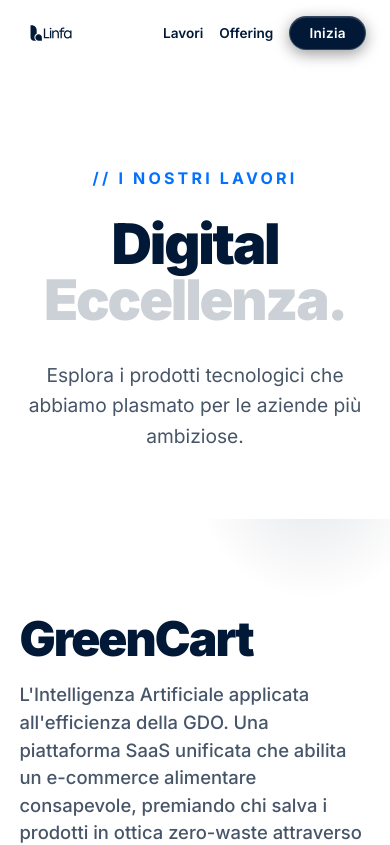
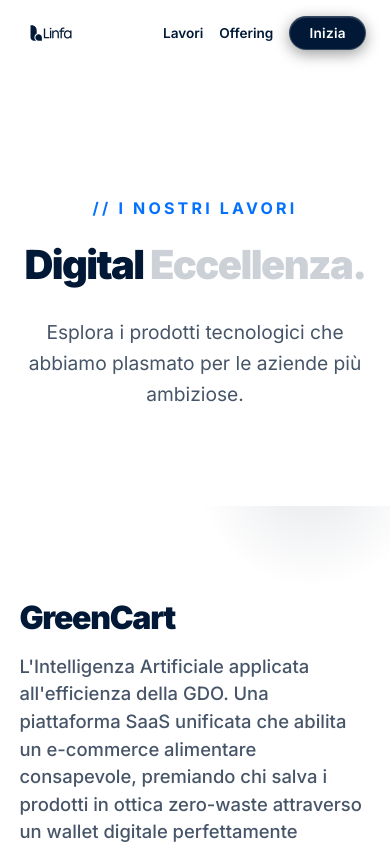
Before and after one commit to giorgior96/linfa_landing, a React (Vite) app: page /portfolio in a window 390 px wide. Shown: the top 845 px of the page. Built offline with nearby package versions, Linux system fonts and the light colour scheme.

Commit message:
fix: clamp mobile typography sizing and CSS grid overflows to prevent layout breaking on small devices

```diff
--- a/src/App.jsx
+++ b/src/App.jsx
@@ -33,7 +33,7 @@ const VisionSection = () => {
   return (
     <section ref={ref} className="section theme-light" style={{ minHeight: '100vh', display: 'flex', alignItems: 'center', justifyContent: 'center', padding: '8rem 0' }}>
       <div style={{ padding: '0 5%' }}>
-        <h2 style={{ fontSize: 'clamp(2.5rem, 6.5vw, 6.5rem)', maxWidth: '1400px', textAlign: 'center', lineHeight: 1.15, fontWeight: 900, letterSpacing: '-0.04em', margin: 0 }}>
+        <h2 style={{ fontSize: 'clamp(2rem, 6.5vw, 6.5rem)', maxWidth: '1400px', textAlign: 'center', lineHeight: 1.15, fontWeight: 900, letterSpacing: '-0.04em', margin: 0 }}>
           {words.map((word, i) => {
             const start = i / (words.length + 3);
             const end = start + (1 / (words.length + 3));
@@ -147,7 +147,7 @@ const PhasesInteractive = () => {
               transition={{ duration: 0.6, ease: "easeOut" }}
               style={{ position: 'relative', zIndex: 1 }}
             >
-              <h3 style={{ fontSize: 'clamp(2.2rem, 3.5vw, 3.5rem)', color: '#011936', fontWeight: 900, marginBottom: '1.5rem', lineHeight: 1, letterSpacing: '-0.04em' }}>
+              <h3 style={{ fontSize: 'clamp(1.8rem, 3.5vw, 3.5rem)', color: '#011936', fontWeight: 900, marginBottom: '1.5rem', lineHeight: 1, letterSpacing: '-0.04em' }}>
                 {phase.title}
               </h3>
               <p style={{ color: '#475569', fontSize: 'clamp(1.1rem, 1.4vw, 1.35rem)', lineHeight: 1.7, fontWeight: 500, maxWidth: '850px', margin: 0 }}>
@@ -311,7 +311,7 @@ const OfferingsInteractive = () => {
           animate={{ opacity: 1, y: 0 }}
           exit={{ opacity: 0, y: -30, transition: { duration: 0.2 } }}
           transition={{ duration: 0.5, staggerChildren: 0.1 }}
-          style={{ display: 'grid', gridTemplateColumns: 'repeat(auto-fit, minmax(420px, 1fr))', gap: '3rem' }}
+          style={{ display: 'grid', gridTemplateColumns: 'repeat(auto-fit, minmax(min(100%, 420px), 1fr))', gap: '3rem' }}
         >
           {currentItems.map((item, idx) => {
             const itemRgb = categoryColors[item.category];
@@ -574,7 +574,7 @@ export const FooterCTA = () => {
           // Inizia il tuo viaggio
         </p>
 
-        <h2 style={{ fontSize: 'clamp(3rem, 10vw, 7.5rem)', lineHeight: 0.9, textTransform: 'uppercase', fontWeight: 900, letterSpacing: '-0.04em', marginBottom: '2rem', color: '#ffffff' }}>
+        <h2 style={{ fontSize: 'clamp(2.5rem, 10vw, 7.5rem)', lineHeight: 0.9, textTransform: 'uppercase', fontWeight: 900, letterSpacing: '-0.04em', marginBottom: '2rem', color: '#ffffff' }}>
           PRONTI AL<br />
           <span style={{ color: 'transparent', WebkitTextStroke: '2px rgba(255,255,255,0.9)' }}>LANCIO?</span>
         </h2>
@@ -649,7 +649,7 @@ const Home = () => {
                 // Growth Partner Strategico
             </p>
 
-            <h1 style={{ fontSize: 'clamp(3rem, 10vw, 7.5rem)', lineHeight: 0.9, textTransform: 'uppercase', fontWeight: 900, letterSpacing: '-0.04em', marginBottom: '2rem', color: '#ffffff' }}>
+            <h1 style={{ fontSize: 'clamp(2.5rem, 10vw, 7.5rem)', lineHeight: 0.9, textTransform: 'uppercase', fontWeight: 900, letterSpacing: '-0.04em', marginBottom: '2rem', color: '#ffffff' }}>
               DA ZERO<br />
               ALLA VERA<br />
               <span style={{ color: 'transparent', WebkitTextStroke: '2px rgba(255,255,255,0.9)' }}>TRACTION.</span>
@@ -675,7 +675,7 @@ const Home = () => {
             <p className="text-accent" style={{ fontWeight: 700, fontSize: '1rem', letterSpacing: '0.15em', textTransform: 'uppercase', marginBottom: '1rem' }}>
               // Le nostre competenze
             </p>
-            <h2 style={{ fontSize: 'clamp(3.5rem, 6vw, 5.5rem)', color: '#011936', fontWeight: 900, letterSpacing: '-0.04em', lineHeight: 1 }}>
+            <h2 style={{ fontSize: 'clamp(2.5rem, 8vw, 5.5rem)', color: '#011936', fontWeight: 900, letterSpacing: '-0.04em', lineHeight: 1 }}>
               La nostra <span style={{ color: '#011936' }}>specializzazione.</span>
             </h2>
           </div>
@@ -688,7 +688,7 @@ const Home = () => {
         <div style={{ maxWidth: '1400px', width: '100%', margin: '0 auto', position: 'relative', zIndex: 1, display: 'flex', flexDirection: 'column', justifyContent: 'center' }}>
           <motion.div initial={{ opacity: 0 }} whileInView={{ opacity: 1 }}>
             <p className="text-accent" style={{ fontWeight: 700, marginBottom: '1rem', fontSize: '1rem', letterSpacing: '0.15em', textTransform: 'uppercase' }}>// IL NOSTRO PROCESSO</p>
-            <h2 style={{ fontSize: 'clamp(3.5rem, 6vw, 5.5rem)', fontWeight: 900, letterSpacing: '-0.04em', lineHeight: 1, color: '#011936', marginBottom: '2rem' }}>Le nostre <span className="text-accent">fasi strategiche.</span></h2>
+            <h2 style={{ fontSize: 'clamp(2.5rem, 8vw, 5.5rem)', fontWeight: 900, letterSpacing: '-0.04em', lineHeight: 1, color: '#011936', marginBottom: '2rem' }}>Le nostre <span className="text-accent">fasi strategiche.</span></h2>
           </motion.div>
           <PhasesInteractive />
         </div>
@@ -698,7 +698,7 @@ const Home = () => {
       <section className="section theme-light" style={{ width: '100vw', height: isMobile ? 'auto' : '100vh', minHeight: '100vh', flexShrink: 0, position: 'relative', overflow: 'hidden', display: 'flex', alignItems: 'center', justifyContent: 'center', padding: isMobile ? '5rem 0' : 0, backgroundColor: '#ffffff' }}>
 
         {/* Huge Typography Background */}
-        <div style={{ position: 'absolute', top: '50%', left: '50%', transform: 'translate(-50%, -50%)', fontSize: 'clamp(10rem, 15vw, 25rem)', fontWeight: 900, color: '#012c70', opacity: 0.15, whiteSpace: 'nowrap', zIndex: 0, pointerEvents: 'none', letterSpacing: '-0.05em' }}>
+        <div style={{ position: 'absolute', top: '50%', left: '50%', transform: 'translate(-50%, -50%)', fontSize: 'clamp(4rem, 15vw, 25rem)', fontWeight: 900, color: '#012c70', opacity: 0.15, whiteSpace: 'nowrap', zIndex: 0, pointerEvents: 'none', letterSpacing: '-0.05em' }}>
           ECOSISTEMA
         </div>
 
@@ -724,7 +724,7 @@ const Home = () => {
             width: '90%'
           }}
         >
-          <h2 style={{ fontSize: 'clamp(3rem, 5vw, 4.5rem)', color: '#011936', fontWeight: 900, letterSpacing: '-0.04em', lineHeight: 1, marginBottom: '1.5rem' }}>
+          <h2 style={{ fontSize: 'clamp(2.2rem, 8vw, 4.5rem)', color: '#011936', fontWeight: 900, letterSpacing: '-0.04em', lineHeight: 1, marginBottom: '1.5rem' }}>
             Un intero ecosistema<br />al tuo servizio.
           </h2>
 
@@ -757,7 +757,7 @@ const OfferingPage = () => {
         <div style={{ maxWidth: '1800px', width: '95%', margin: '0 auto', position: 'relative', zIndex: 1, padding: '2rem 2%' }}>
           <motion.div initial={{ opacity: 0, y: 20 }} animate={{ opacity: 1, y: 0 }} style={{ textAlign: 'center', marginBottom: '4rem' }}>
             <p className="text-accent" style={{ fontWeight: 700, marginBottom: '1.5rem', fontSize: '1rem', letterSpacing: '0.15em', textTransform: 'uppercase' }}>// LA NOSTRA OFFERING</p>
-            <h2 style={{ fontSize: 'clamp(3.5rem, 7vw, 6.5rem)', color: '#011936', marginBottom: '2rem', fontWeight: 900, letterSpacing: '-0.04em', lineHeight: 1 }}>Mettiti in <span className="text-accent">Vantaggio.</span></h2>
+            <h2 style={{ fontSize: 'clamp(2.5rem, 8vw, 6.5rem)', color: '#011936', marginBottom: '2rem', fontWeight: 900, letterSpacing: '-0.04em', lineHeight: 1 }}>Mettiti in <span className="text-accent">Vantaggio.</span></h2>
             <p style={{ fontSize: '1.25rem', color: '#475569', maxWidth: '800px', margin: '0 auto', lineHeight: 1.6, fontWeight: 500 }}>Tecnologie avanzate, marketing strategico e consulenza business per dominare il mercato digitale.</p>
           </motion.div>
           <OfferingsInteractive />
--- a/src/Portfolio.jsx
+++ b/src/Portfolio.jsx
@@ -127,7 +127,7 @@ const PortfolioCard = ({ project, index }) => {
         {/* Header row */}
         <div style={{ display: 'flex', flexDirection: isMobile ? 'column' : 'row', justifyContent: 'space-between', alignItems: isMobile ? 'flex-start' : 'flex-end', marginBottom: isMobile ? '2rem' : '3rem', gap: '1.5rem' }}>
            <div style={{ maxWidth: '800px' }}>
-              <h2 style={{ fontSize: 'clamp(3rem, 5vw, 5.5rem)', fontWeight: 900, color: '#011936', letterSpacing: '-0.04em', lineHeight: 1, marginBottom: '1rem' }}>
+              <h2 style={{ fontSize: 'clamp(2rem, 5vw, 5.5rem)', fontWeight: 900, color: '#011936', letterSpacing: '-0.04em', lineHeight: 1, marginBottom: '1rem' }}>
                 {project.title}
               </h2>
               <p style={{ fontSize: '1.15rem', color: '#475569', marginBottom: '1.5rem', lineHeight: 1.5, fontWeight: 500 }}>
@@ -209,7 +209,7 @@ const Portfolio = () => {
       {/* Intro Header */}
       <div style={{ minHeight: '60vh', width: '100%', display: 'flex', flexDirection: 'column', alignItems: 'center', justifyContent: 'center', position: 'relative', zIndex: 50, backgroundColor: '#ffffff', paddingTop: '150px', paddingBottom: '3rem' }}>
         <p style={{ color: '#0370FF', fontWeight: 700, letterSpacing: '0.2em', textTransform: 'uppercase', marginBottom: '1.5rem' }}>// I Nostri Lavori</p>
-        <h1 style={{ fontSize: 'clamp(3.5rem, 8vw, 8rem)', color: '#011936', fontWeight: 900, letterSpacing: '-0.04em', lineHeight: 1, textAlign: 'center', maxWidth: '1200px' }}>
+        <h1 style={{ fontSize: 'clamp(2.5rem, 8vw, 8rem)', color: '#011936', fontWeight: 900, letterSpacing: '-0.04em', lineHeight: 1, textAlign: 'center', maxWidth: '1200px' }}>
            Digital <span style={{ color: 'rgba(1, 25, 54, 0.2)' }}>Eccellenza.</span>
         </h1>
         <p style={{ color: '#475569', marginTop: '2rem', fontSize: '1.2rem', maxWidth: '600px', textAlign: 'center', lineHeight: 1.6, padding: '0 20px' }}>
--- a/src/index.css
+++ b/src/index.css
@@ -44,13 +44,13 @@ h1, h2, h3, h4 {
 }
 
 h1 {
-  font-size: clamp(2.5rem, 5vw, 5.5rem);
+  font-size: clamp(2rem, 5vw, 5.5rem);
   font-weight: 800;
   letter-spacing: -0.03em;
 }
 
 h2 {
-  font-size: clamp(2rem, 5vw, 4rem);
+  font-size: clamp(1.8rem, 8vw, 4rem);
   font-weight: 700;
 }
 
```
